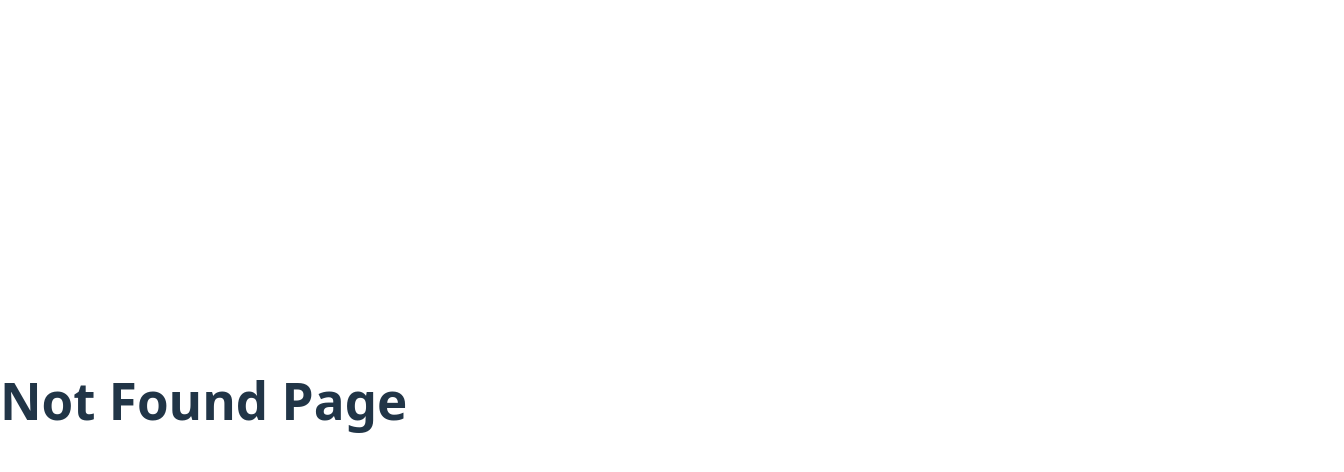
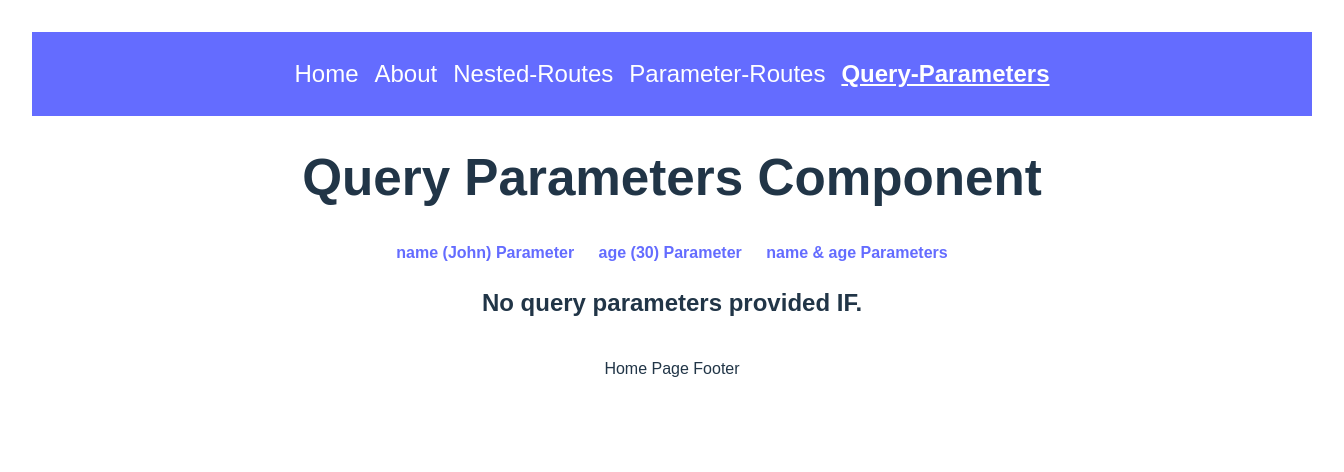
Before and after one commit to edupersa/react-theory-router-dom, a React (Vite) app: page /query-parameters in a window 1280 px wide. Before the commit this address had no page. Shown: the top 472 px of the page, 1344 px wide, since content can reach past the window. Built offline with nearby package versions, Linux system fonts and the light colour scheme.

Commit message:
Query parametros evaluados.

```diff
--- a/src/components/Header/Header.tsx
+++ b/src/components/Header/Header.tsx
@@ -26,10 +26,16 @@ const Header = () => {
             Nested-Routes
           </Link>
           <Link
-            className={pathName === "/parameter-routes" ? styles.active : ""}
+            className={pathName.includes("/parameter-routes") ? styles.active : ""}
             to={`/parameter-routes`}
           >
             Parameter-Routes
+          </Link>
+          <Link
+            className={pathName === "/query-parameters" ? styles.active : ""}
+            to={`/query-parameters`}
+          >
+            Query-Parameters
           </Link>
         </nav>
       </header>
--- /dev/null
+++ b/src/components/QueryParameters/QueryParameters.module.css
@@ -0,0 +1,13 @@
+.nav {
+  margin-left: 20px;
+}
+
+.link {
+  margin-right: 20px;
+  text-decoration: none;
+  font-weight: bold;
+}
+
+.link:hover {
+  color: #ffffff;
+}
--- /dev/null
+++ b/src/components/QueryParameters/QueryParameters.tsx
@@ -0,0 +1,22 @@
+import { Link, Outlet, useLocation } from "react-router-dom";
+import styles from "./QueryParameters.module.css";
+
+const QueryParameters = () => {
+
+  console.log("Query Parameters - component rendered");
+  console.log("URL ->", useLocation().pathname);
+
+  return (
+    <>
+      <h1>Query Parameters Component</h1>
+      <nav className={styles.nav}>
+        <Link className={styles.link} to="?name=John"> name (John) Parameter </Link>
+        <Link className={styles.link} to="?age=30"> age (30) Parameter </Link>
+        <Link className={styles.link} to="?name=John&age=30">  name & age Parameters </Link>
+      </nav>
+      <Outlet />
+    </>
+  );
+};
+
+export default QueryParameters;
--- /dev/null
+++ b/src/components/QueryParametersRecieved/QueryParametersRecieved.tsx
@@ -0,0 +1,22 @@
+import { useSearchParams } from "react-router-dom";
+
+
+const QueryParametersRecieved = () => {
+
+  const [searchParams] = useSearchParams();
+  const name = searchParams.get("name");
+  const age = searchParams.get("age");
+
+  console.log("Query Parameters Recieved - component rendered with params:", { name, age });
+
+  if (!name && !age) {
+    return <h2>No query parameters provided IF.</h2>;
+  }
+
+  return (
+    // <h2> Query Parameters Recieved Component: {name ? name : "No name provided"} and {age ? age : "No age provided"} </h2>
+    <h2> Query Parameters Recieved Component: {name ? age ? `${name} and ${age}` : name : age ? age : "No parameters provided Evaluated."} </h2>
+  );
+};
+
+export default QueryParametersRecieved;
```
Also changed, not shown: src/router.tsx (+13 -1 lines).
